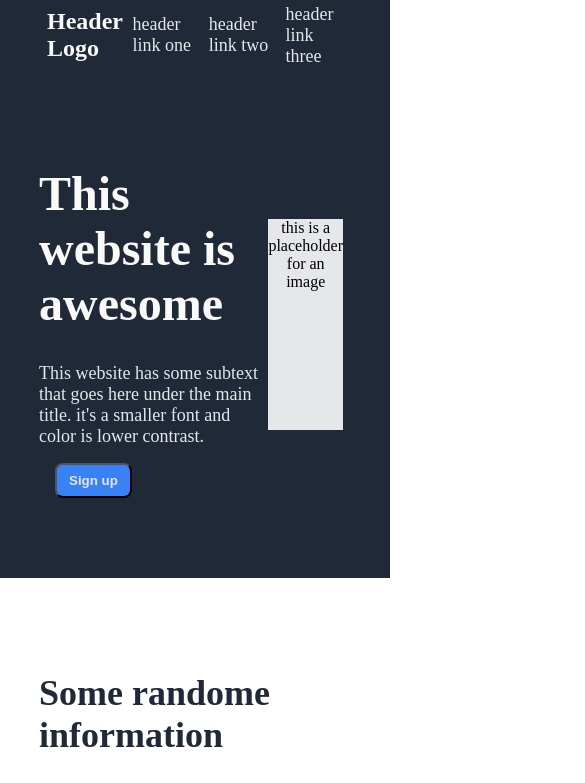
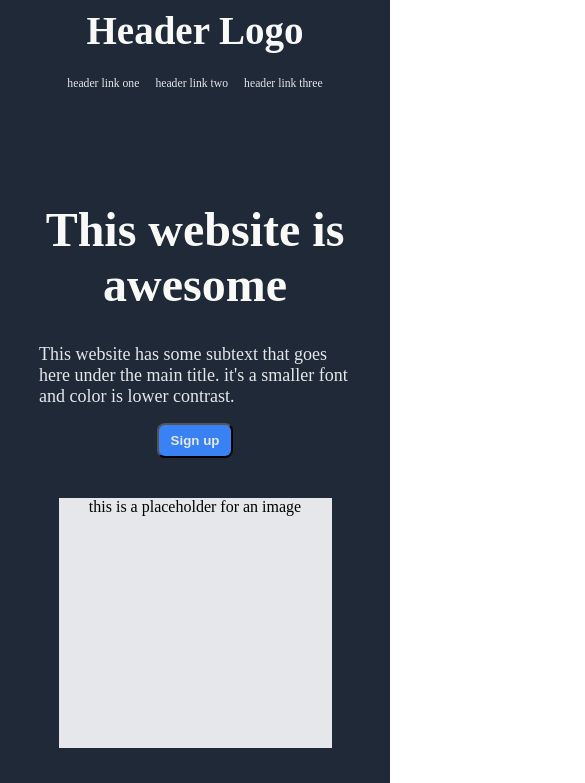
Before and after one commit to MasonPartridge/landing-page-practice, a plain HTML site: page index.html in a window 390 px wide. Shown: the top 783 px of the page, 585 px wide, since content can reach past the window. Drawn offline with Linux system fonts and the light colour scheme.

Commit message:
Add mobile support to website

```diff
--- a/index.html
+++ b/index.html
@@ -17,19 +17,19 @@
         </div>
     </div>
     <div class="intro section">
-        <div>
-            <h1 style="font-size: 48px; font-weight: extra-bold; color: #F9FAF8;">This website is awesome</h1>
+        <div class="intro-text">
+            <h1 class="intro-header">This website is awesome</h1>
             <p style="font-size: 18px; color: #E5E7EB;">This website has some subtext that goes here
                 under the main title. it's a smaller font and color
                 is lower contrast.
             </p>
-            <button>Sign up</button>
+            <button class="intro-button">Sign up</button>
         </div>
         <div class="intro-image">this is a placeholder for an image</div>
     </div>
     <div class="information section">
-        <h2 style="font-size: 36px; font-weight: extra-bold; color: #1F2937;">Some randome information</h2>
-        <div style="display: flex; gap: 64px;">
+        <h2 class="information-header">Some randome information</h2>
+        <div style="display: flex; gap: 64px; flex-wrap: wrap; justify-content: center;">
             <div class="information-unit">
                 <div class="information-image"></div>
                 <p>this is some subtext under an illustration or image</p>
@@ -61,10 +61,10 @@
             <h3 style="margin: 0;">Call to action! It's time!</h3>
             <p style="font-weight: lighter;">Sign up for our product by clicking that button right over there!</p>
         </div>
-        <button style="border-color: #E5E7EB; border-style: groove;">Sign up</button>
+        <button class="advertisement-button">Sign up</button>
     </div>
     <div class="footer">
-        <p>Copyright &copy; The Odin Project 2021</p>
+        <p>Copyright &copy; Waffle Incorporated</p>
     </div>
 </body>
 </html>
--- a/style.css
+++ b/style.css
@@ -10,31 +10,15 @@ body {
     padding: 64px 10vw;
 }
 
+/* header */
+
 .header {
     background-color: #1F2937;
     display: flex;
     justify-content: space-between;
     padding: 0px 10vw;
-}
-
-.intro {
-    background-color: #1F2937;
-}
-
-.intro-image,
-.quote {
-    background-color: #E5E7EB;
-    margin: 8px;
-}
-
-.quote {
-    flex-direction: column;
-}
-
-.intro-image {
-    height: 25vh;
-    width: 50vw;
-    text-align: center;
+    gap: 16px;
+    flex-wrap: wrap;
 }
 
 .header-links {
@@ -45,32 +29,6 @@ body {
     gap: 16px;
 }
 
-button,
-.advertisement {
-    background-color: #3882F6;
-    color: #E5E7EB;
-    font-weight: bold;
-    align-items: center;
-}
-
-.advertisement {
-    margin: 64px;
-    padding: 32px 10vw;
-    border-radius: 8px;
-}
-
-.advertisement-text {
-    display: flex;
-    flex-direction: column;
-}
-
-button {
-    padding: 8px 12px;
-    border-radius: 8px;
-    flex: none;
-    margin: 16px;
-}
-
 .header-logo {
     font-size: 24px;
     color: #F9FAF8;
@@ -79,21 +37,90 @@ button {
     margin: 8px;
 }
 
-p {
-    margin: 0;
+@media only screen and (max-width: 676px) {
+    .header-links {
+        font-size: 3vw;
+        margin-left: auto;
+        margin-right: auto;
+        margin-bottom: 16px;
+    }
+
+    .header-logo {
+        margin-left: auto;
+        margin-right: auto;
+        font-size: 10vw;
+    }
+
+    .header {
+        padding: 0px 0vw;
+    }
 }
 
-.footer {
+/* introduction */
+
+.intro {
+    background-color: #1F2937;
+    flex-wrap: wrap;
+    justify-content: center;
+    gap: 16px
+}
+
+.intro-image {
+    height: 250px;
+    width: 500px;
     text-align: center;
-    background-color: #1F2937;
-    color: #E5E7EB;
-    padding: 8px;
+    min-width: 300px;
+    max-width: 500px;
+    background-color: #E5E7EB;
+    margin: 8px;
 }
+
+.intro-text {
+    max-width: 500px;
+    display: flex;
+    flex-direction: column;
+}
+
+.intro-header {
+    font-size: 48px;
+    font-weight: extra-bold;
+    color: #F9FAF8;
+}
+
+
+@media only screen and (max-width: 768px) {
+    .intro-button {
+        margin-left: auto;
+        margin-right: auto;
+    }
+
+    .intro-image {
+        min-width: 30px;
+        width: 70vw;
+        }
+
+    .intro {
+        padding: 5vw;
+        flex-direction: column;
+        gap: none;
+    }
+
+    .intro-header {
+        text-align: center;
+    }
+}
+
+/* information section */
 
 .information {
     flex-direction: column;
 }
 
+.information-header {
+    font-size: 36px;
+    font-weight: extra-bold;
+    color: #1F2937;
+}
 
 .information-image {
     height: 200px;
@@ -106,3 +133,109 @@ p {
 .information-unit {
     width: 200px;
 }
+
+@media only screen and (max-width: 768px) {
+.information-header {
+    text-align: center;
+}
+
+.information-unit {
+    width: 70vw;
+    height: 70vw;
+}
+
+.information-image {
+    width: 70vw;
+    height: 70vw;
+}
+
+.information {
+    padding: 0px 5vw;
+}
+}
+
+/* advertisment */
+
+.advertisement {
+    margin: 64px;
+    padding: 32px 10vw;
+    border-radius: 8px;
+}
+
+.advertisement-button {
+    border-color: #E5E7EB;
+    border-style: groove;
+}
+
+.advertisement-text {
+    display: flex;
+    flex-direction: column;
+}
+
+@media only screen and (max-width: 768px) {
+    .advertisement {
+        flex-wrap: wrap;
+    }
+
+    .advertisement-button {
+        margin-left: auto;
+        margin-right: auto;
+    }
+
+    .advertisement-text {
+        text-align: center;
+        font-size: 4vw;
+    }
+}
+
+
+
+.section {
+    padding: 0px 10vw;
+    justify-content: space-between;
+    display: flex;
+    align-items: center;
+    padding: 64px 10vw;
+}
+
+
+
+.quote {
+    background-color: #E5E7EB;
+    margin: 8px;
+}
+
+.quote {
+    flex-direction: column;
+}
+
+
+
+button,
+.advertisement {
+    background-color: #3882F6;
+    color: #E5E7EB;
+    font-weight: bold;
+    align-items: center;
+}
+
+
+
+button {
+    padding: 8px 12px;
+    border-radius: 8px;
+    flex: none;
+    margin: 16px;
+}
+
+
+p {
+    margin: 0;
+}
+
+.footer {
+    text-align: center;
+    background-color: #1F2937;
+    color: #E5E7EB;
+    padding: 8px;
+}
```
